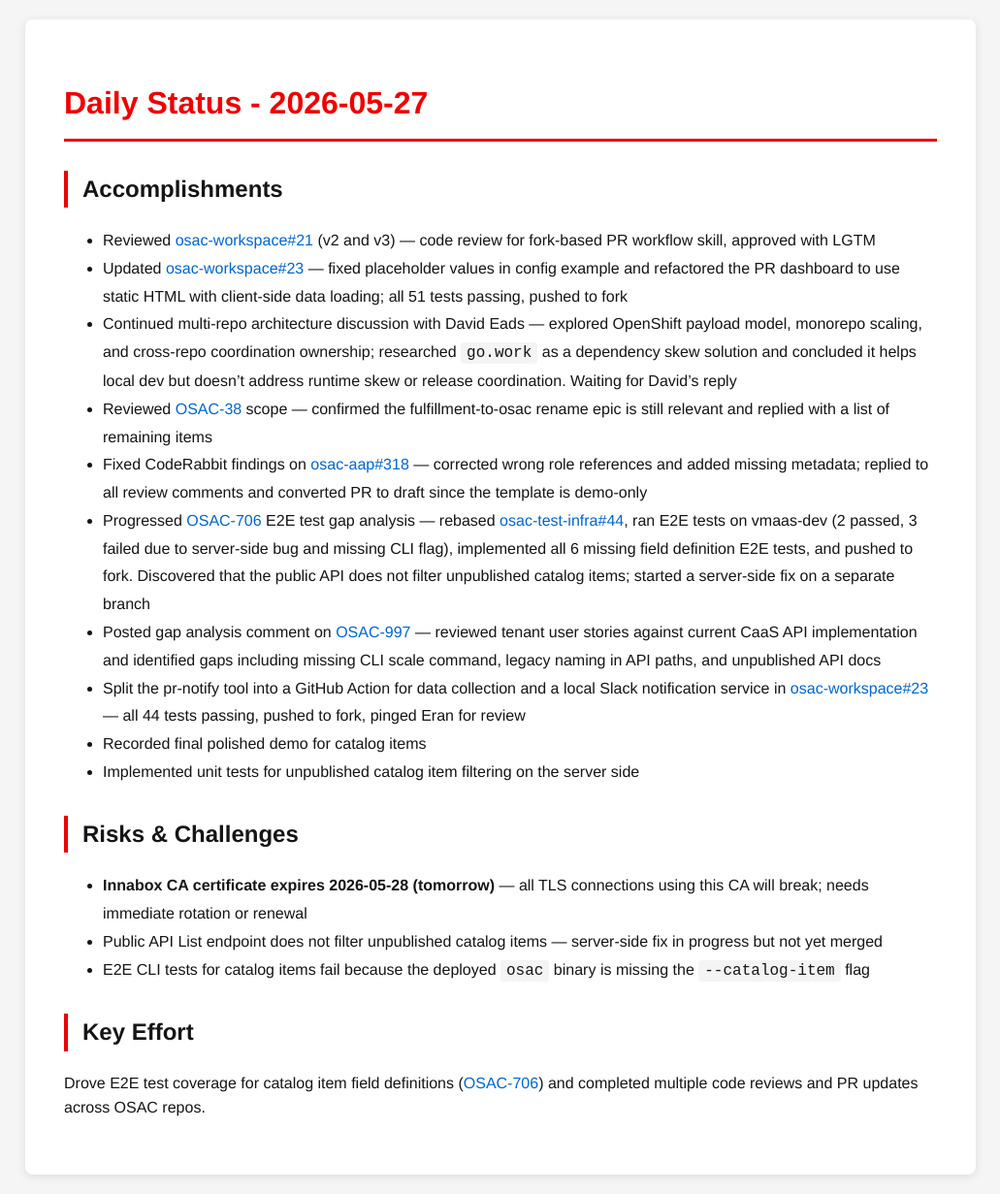
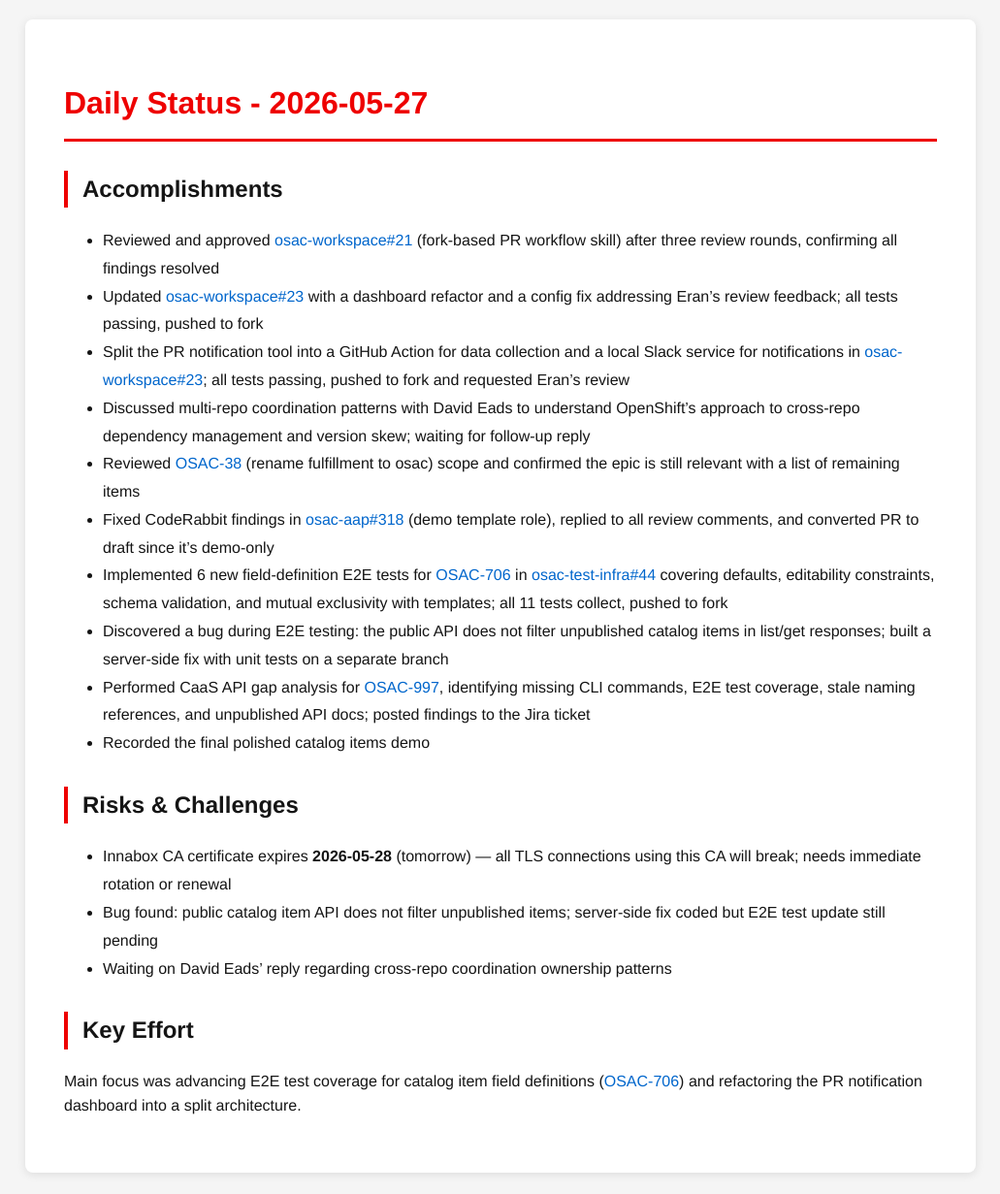
Before and after one commit to tzvatot/daily-status, a Jekyll site: the page built from 2026-05-27.md, in a window 1280 px wide. Shown: the whole page at 97% size, without its empty margins (124-1155 px from the left). Built offline with Jekyll 4.4.1, drawn with Linux system fonts in a browser that asks for light colours.

Commit message:
Daily status update - 2026-05-27

```diff
--- a/2026-05-27.md
+++ b/2026-05-27.md
@@ -7,21 +7,21 @@ date: 2026-05-27
 # Daily Status - 2026-05-27
 
 ## Accomplishments
-- Reviewed [osac-workspace#21](https://github.com/osac-project/osac-workspace/pull/21) (v2 and v3) — code review for fork-based PR workflow skill, approved with LGTM
-- Updated [osac-workspace#23](https://github.com/osac-project/osac-workspace/pull/23) — fixed placeholder values in config example and refactored the PR dashboard to use static HTML with client-side data loading; all 51 tests passing, pushed to fork
-- Continued multi-repo architecture discussion with David Eads — explored OpenShift payload model, monorepo scaling, and cross-repo coordination ownership; researched `go.work` as a dependency skew solution and concluded it helps local dev but doesn't address runtime skew or release coordination. Waiting for David's reply
-- Reviewed [OSAC-38](https://redhat.atlassian.net/browse/OSAC-38) scope — confirmed the fulfillment-to-osac rename epic is still relevant and replied with a list of remaining items
-- Fixed CodeRabbit findings on [osac-aap#318](https://github.com/osac-project/osac-aap/pull/318) — corrected wrong role references and added missing metadata; replied to all review comments and converted PR to draft since the template is demo-only
-- Progressed [OSAC-706](https://redhat.atlassian.net/browse/OSAC-706) E2E test gap analysis — rebased [osac-test-infra#44](https://github.com/osac-project/osac-test-infra/pull/44), ran E2E tests on vmaas-dev (2 passed, 3 failed due to server-side bug and missing CLI flag), implemented all 6 missing field definition E2E tests, and pushed to fork. Discovered that the public API does not filter unpublished catalog items; started a server-side fix on a separate branch
-- Posted gap analysis comment on [OSAC-997](https://redhat.atlassian.net/browse/OSAC-997) — reviewed tenant user stories against current CaaS API implementation and identified gaps including missing CLI scale command, legacy naming in API paths, and unpublished API docs
-- Split the pr-notify tool into a GitHub Action for data collection and a local Slack notification service in [osac-workspace#23](https://github.com/osac-project/osac-workspace/pull/23) — all 44 tests passing, pushed to fork, pinged Eran for review
-- Recorded final polished demo for catalog items
-- Implemented unit tests for unpublished catalog item filtering on the server side
+- Reviewed and approved [osac-workspace#21](https://github.com/osac-project/osac-workspace/pull/21) (fork-based PR workflow skill) after three review rounds, confirming all findings resolved
+- Updated [osac-workspace#23](https://github.com/osac-project/osac-workspace/pull/23) with a dashboard refactor and a config fix addressing Eran's review feedback; all tests passing, pushed to fork
+- Split the PR notification tool into a GitHub Action for data collection and a local Slack service for notifications in [osac-workspace#23](https://github.com/osac-project/osac-workspace/pull/23); all tests passing, pushed to fork and requested Eran's review
+- Discussed multi-repo coordination patterns with David Eads to understand OpenShift's approach to cross-repo dependency management and version skew; waiting for follow-up reply
+- Reviewed [OSAC-38](https://redhat.atlassian.net/browse/OSAC-38) (rename fulfillment to osac) scope and confirmed the epic is still relevant with a list of remaining items
+- Fixed CodeRabbit findings in [osac-aap#318](https://github.com/osac-project/osac-aap/pull/318) (demo template role), replied to all review comments, and converted PR to draft since it's demo-only
+- Implemented 6 new field-definition E2E tests for [OSAC-706](https://redhat.atlassian.net/browse/OSAC-706) in [osac-test-infra#44](https://github.com/osac-project/osac-test-infra/pull/44) covering defaults, editability constraints, schema validation, and mutual exclusivity with templates; all 11 tests collect, pushed to fork
+- Discovered a bug during E2E testing: the public API does not filter unpublished catalog items in list/get responses; built a server-side fix with unit tests on a separate branch
+- Performed CaaS API gap analysis for [OSAC-997](https://redhat.atlassian.net/browse/OSAC-997), identifying missing CLI commands, E2E test coverage, stale naming references, and unpublished API docs; posted findings to the Jira ticket
+- Recorded the final polished catalog items demo
 
 ## Risks & Challenges
-- **Innabox CA certificate expires 2026-05-28 (tomorrow)** — all TLS connections using this CA will break; needs immediate rotation or renewal
-- Public API List endpoint does not filter unpublished catalog items — server-side fix in progress but not yet merged
-- E2E CLI tests for catalog items fail because the deployed `osac` binary is missing the `--catalog-item` flag
+- Innabox CA certificate expires **2026-05-28** (tomorrow) — all TLS connections using this CA will break; needs immediate rotation or renewal
+- Bug found: public catalog item API does not filter unpublished items; server-side fix coded but E2E test update still pending
+- Waiting on David Eads' reply regarding cross-repo coordination ownership patterns
 
 ## Key Effort
-Drove E2E test coverage for catalog item field definitions ([OSAC-706](https://redhat.atlassian.net/browse/OSAC-706)) and completed multiple code reviews and PR updates across OSAC repos.
+Main focus was advancing E2E test coverage for catalog item field definitions ([OSAC-706](https://redhat.atlassian.net/browse/OSAC-706)) and refactoring the PR notification dashboard into a split architecture.
```
